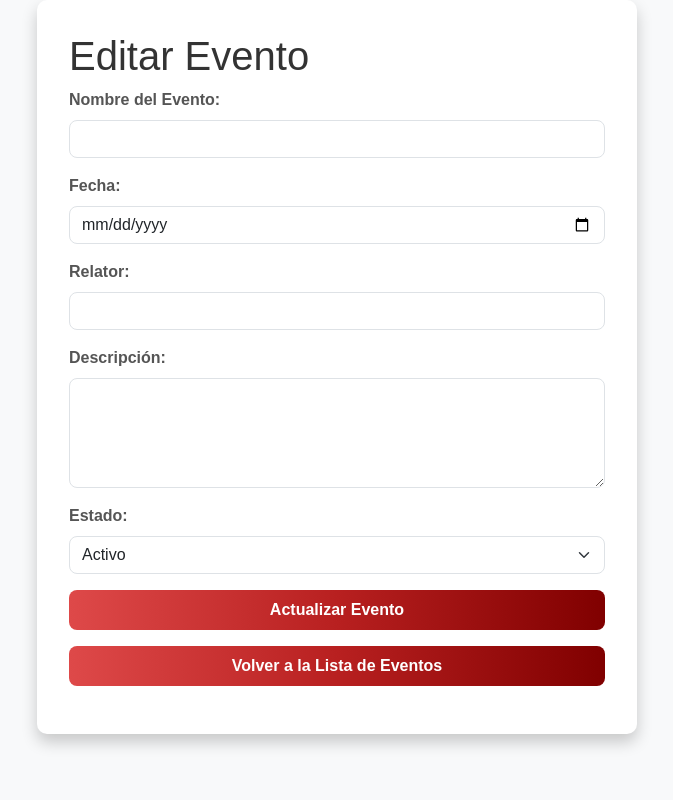
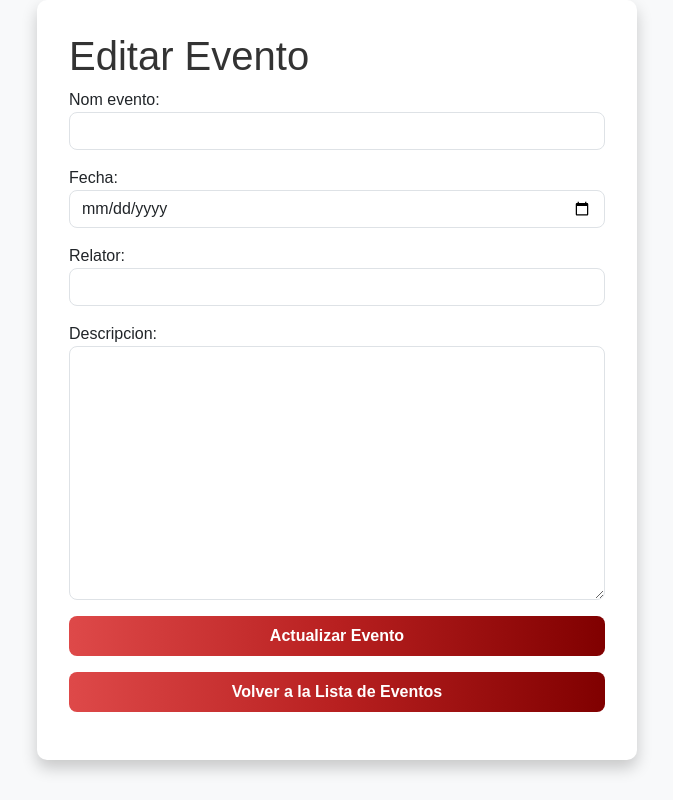
Before and after one commit to scorpionwill/Proyecto-de-reconocimiento-facial, a Django app: template usuarios/templates/editar_evento.html in a window 1280 px wide. Shown: the whole page, without its empty margins (303-976 px from the left). Run offline with Django 5.2, Linux system fonts and the light colour scheme; the template is opened without the code that fills it: values that come from a table or form of the project are taken from there, others are empty.

Commit message:
feat(eventos): implementar filtro y automatización de estado por fecha

```diff
--- a/usuarios/forms.py
+++ b/usuarios/forms.py
@@ -17,14 +17,12 @@ class EventoForm(forms.ModelForm):
         # Vincula el formulario al modelo 'Evento'.
         model = Evento
         # Define los campos del modelo que se mostrarán en el formulario.
-        fields = ['nom_evento', 'fecha', 'relator', 'descripcion', 'estado']
+        fields = ['nom_evento', 'fecha', 'relator', 'descripcion']
 
         # 'widgets' permite personalizar cómo se renderizan los campos del formulario en HTML.
         widgets = {
-            # Renderiza el campo 'fecha' como una entrada de tipo 'date' en HTML,
-            # lo que proporciona un selector de fecha en los navegadores compatibles.
-            'fecha': forms.DateInput(attrs={'type': 'date'}),
-            # Renderiza el campo 'estado' como un menú desplegable ('select')
-            # con las opciones 'Activo' (valor True) e 'Inactivo' (valor False).
-            'estado': forms.Select(choices=[(True, 'Activo'), (False, 'Inactivo')])
+            'nom_evento': forms.TextInput(attrs={'class': 'form-control'}),
+            'fecha': forms.DateInput(attrs={'type': 'date', 'class': 'form-control'}),
+            'relator': forms.TextInput(attrs={'class': 'form-control'}),
+            'descripcion': forms.Textarea(attrs={'class': 'form-control'}),
         }
--- a/usuarios/models.py
+++ b/usuarios/models.py
@@ -18,6 +18,7 @@ class Usuario(models.Model):
     def __str__(self):
         return self.nombre
 
+from datetime import date
 # Define el modelo para la tabla 'Evento' en la base de datos.
 # Cada instancia de esta clase representa un evento.
 class Evento(models.Model):
@@ -31,8 +32,30 @@ class Evento(models.Model):
     descripcion = models.CharField(max_length=255, blank=True, null=True)
     # Campo para el nombre del relator del evento, puede estar en blanco o ser nulo.
     relator = models.CharField(max_length=60, blank=True, null=True)
-    # Campo booleano para indicar el estado del evento (por ejemplo, activo o inactivo).
-    estado = models.BooleanField()
+    # Opciones para el campo 'estado'
+    ESTADO_CHOICES = (
+        (1, 'Próximo'),
+        (2, 'Activo'),
+        (3, 'Finalizado'),
+    )
+    # Campo para el estado del evento, con valor por defecto 'Próximo'.
+    estado = models.IntegerField(choices=ESTADO_CHOICES, default=1)
+
+    # Sobrescribe el método save para actualizar el estado automáticamente.
+    def save(self, *args, **kwargs):
+        hoy = date.today()
+        if self.fecha < hoy:
+            self.estado = 3
+        elif self.fecha == hoy:
+            self.estado = 2
+        else:
+            self.estado = 1
+        super(Evento, self).save(*args, **kwargs)
+
+    @property
+    def is_active(self):
+        """Devuelve True si el evento está activo."""
+        return self.estado == 'Activo'
 
     # Método que devuelve el nombre del evento como su representación en cadena.
     def __str__(self):
--- a/usuarios/templates/editar_evento.html
+++ b/usuarios/templates/editar_evento.html
@@ -25,41 +25,22 @@
         <form method="POST">
             <!-- Token de seguridad CSRF -->
             {% csrf_token %}
-            <!-- Campo oculto que contiene el ID del evento para identificarlo en el servidor -->
-            <input type="hidden" name="id" value="{{ evento.id }}">
 
-            <!-- Campo para el nombre del evento, pre-rellenado con el valor actual -->
             <div class="mb-3">
-                <label for="nom_evento" class="form-label">Nombre del Evento:</label>
-                <input type="text" class="form-control" id="nom_evento" name="nom_evento" value="{{ evento.nom_evento }}" required>
+                {{ form.nom_evento.label_tag }}
+                {{ form.nom_evento }}
             </div>
-
-            <!-- Campo para la fecha, pre-rellenado con la fecha actual del evento -->
-            <!-- El filtro 'date:"Y-m-d"' formatea la fecha para que sea compatible con el input de tipo 'date' -->
             <div class="mb-3">
-                <label for="fecha" class="form-label">Fecha:</label>
-                <input type="date" class="form-control" id="fecha" name="fecha" value="{{ evento.fecha|date:'Y-m-d' }}" required>
+                {{ form.fecha.label_tag }}
+                {{ form.fecha }}
             </div>
-
-            <!-- Campo para el relator, pre-rellenado con el valor actual -->
             <div class="mb-3">
-                <label for="relator" class="form-label">Relator:</label>
-                <input type="text" class="form-control" id="relator" name="relator" value="{{ evento.relator }}" required>
+                {{ form.relator.label_tag }}
+                {{ form.relator }}
             </div>
-
-            <!-- Campo para la descripción, pre-rellenado con el valor actual -->
             <div class="mb-3">
-                <label for="descripcion" class="form-label">Descripción:</label>
-                <textarea class="form-control" id="descripcion" name="descripcion" rows="4" required>{{ evento.descripcion }}</textarea>
-            </div>
-
-            <!-- Menú desplegable para el estado, con la opción actual seleccionada -->
-            <div class="mb-3">
-                <label for="estado" class="form-label">Estado:</label>
-                <select class="form-select" id="estado" name="estado" required>
-                    <option value="True" {% if evento.estado == True %}selected{% endif %}>Activo</option>
-                    <option value="False" {% if evento.estado == False %}selected{% endif %}>Inactivo</option>
-                </select>
+                {{ form.descripcion.label_tag }}
+                {{ form.descripcion }}
             </div>
 
             <!-- Botones de acción -->
--- a/usuarios/urls.py
+++ b/usuarios/urls.py
@@ -36,7 +36,4 @@ urlpatterns = [
 
     # URL para iniciar el reconocimiento facial y registrar la asistencia a un evento específico.
     path('reconocer_usuario/<int:evento_id>/', views.reconocer_usuario, name='reconocer_usuario'),
-
-    # URL para cambiar el estado (activo/inactivo) de un evento.
-    path('evento/cambiar_estado/<int:evento_id>/', views.cambiar_estado_evento, name='cambiar_estado_evento'),
 ]
```
Also changed, not shown: usuarios/templates/crear_evento.html (+0 -9 lines), usuarios/templates/listar_eventos.html (+12 -17 lines), usuarios/views.py (+36 -39 lines).
